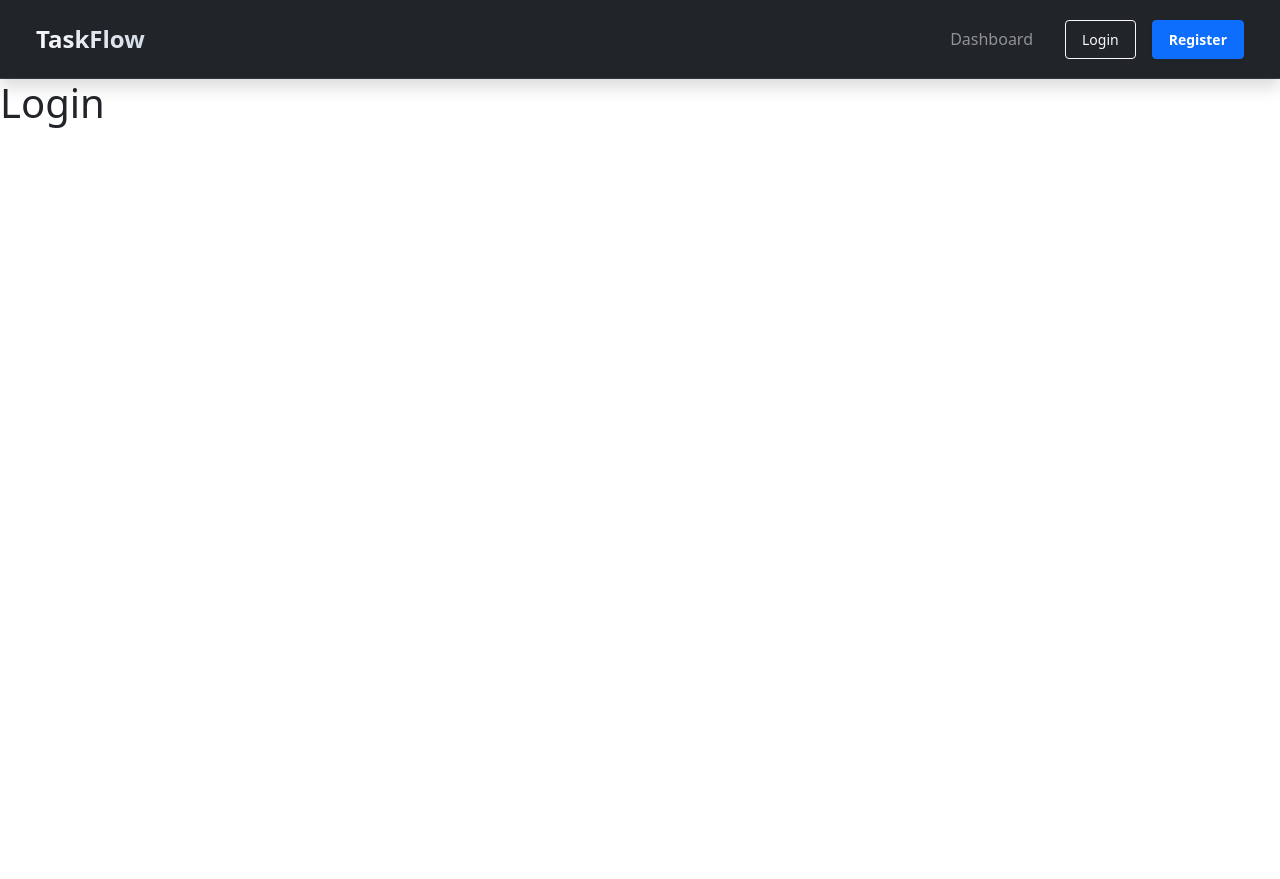
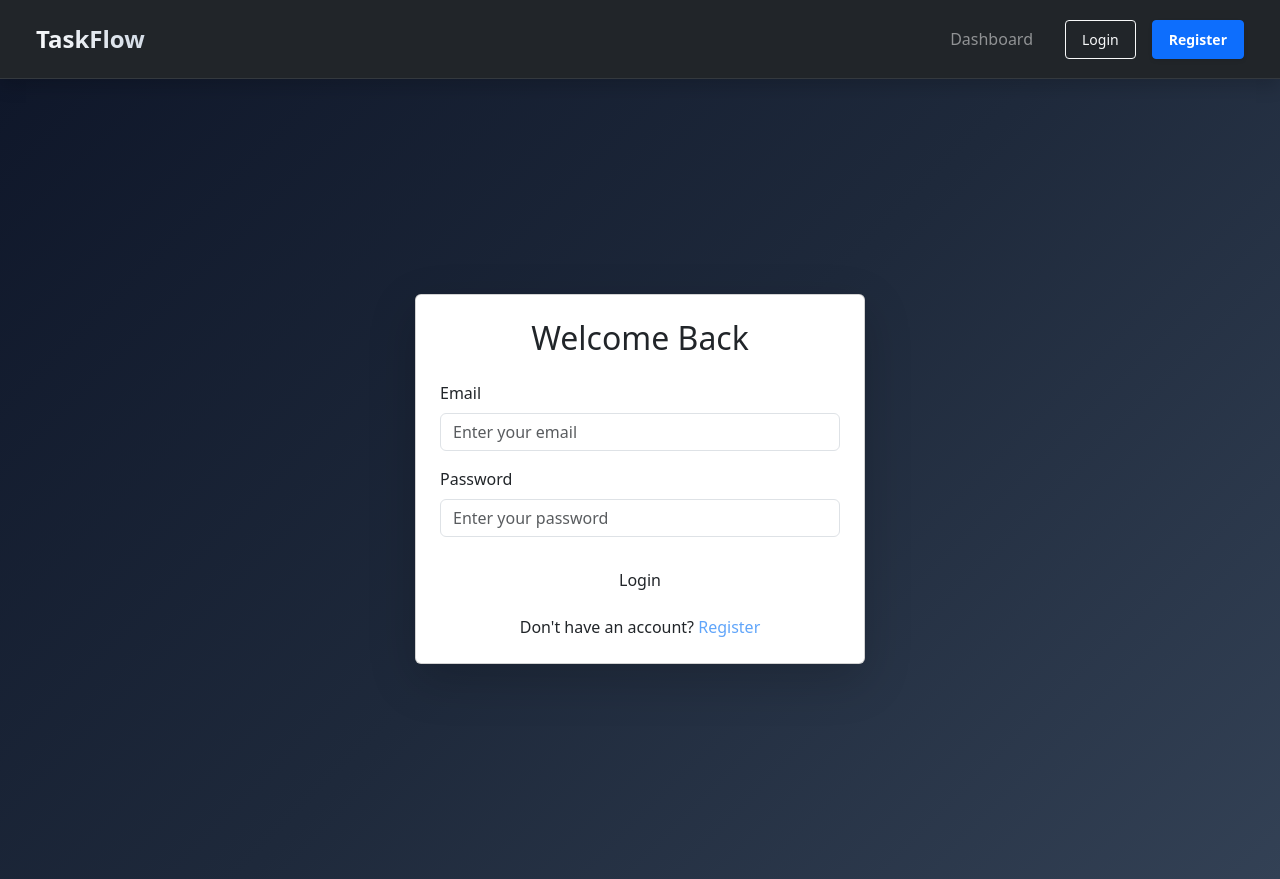
Before and after one commit to devacharya80/task-tracker, a React app in the folder frontend/: page /login in a window 1280 px wide. Before the commit the page ends 800 px from the top, so only its background shows below. Built offline with nearby package versions, Linux system fonts and the light colour scheme; the HTML template or start-up script is replaced by a standard one.

Commit message:
Added hero section and client side validation

```diff
--- a/frontend/src/landing_pages/login/Login.jsx
+++ b/frontend/src/landing_pages/login/Login.jsx
@@ -1,10 +1,78 @@
 
 // Login.jsx
+import { useState } from "react";
+import { Link } from "react-router-dom";
+import "./login.css";
+
 function Login() {
+  const [formData, setFormData] = useState({
+    email: "",
+    password: "",
+  });
+
+  const handleChange = (e) => {
+    setFormData({
+      ...formData,
+      [e.target.name]: e.target.value,
+    });
+  };
+
+  const handleSubmit = (e) => {
+  e.preventDefault();
+
+  if (!formData.email || !formData.password) {
+    alert("Please fill in all fields");
+    return;
+  }
+
+  console.log(formData);
+};
+
   return (
-    <>
-      <h1>Login</h1>
-    </>
+    <div className="login-page">
+      <div className="card login-card shadow-lg">
+        <div className="card-body p-4">
+          <h2 className="text-center mb-4">Welcome Back</h2>
+
+          <form onSubmit={handleSubmit}>
+            <div className="mb-3">
+              <label className="form-label">Email</label>
+              <input
+                type="email"
+                name="email"
+                className="form-control login-input"
+                placeholder="Enter your email"
+                value={formData.email}
+                onChange={handleChange}
+              />
+            </div>
+
+            <div className="mb-4">
+              <label className="form-label">Password</label>
+              <input
+                type="password"
+                name="password"
+                className="form-control login-input"
+                placeholder="Enter your password"
+                value={formData.password}
+                onChange={handleChange}
+              />
+            </div>
+
+            <button type="submit" className="btn login-btn w-100">
+              Login
+            </button>
+          </form>
+
+          <p className="text-center mt-3 mb-0">
+            Don't have an account?{" "}
+            <Link to="/register" className="register-link">
+              Register
+            </Link>
+          </p>
+        </div>
+      </div>
+    </div>
   );
 }
 
--- /dev/null
+++ b/frontend/src/landing_pages/login/login.css
@@ -0,0 +1,63 @@
+.login-page {
+  min-height: 100vh;
+  display: flex;
+  justify-content: center;
+  align-items: center;
+
+  background: linear-gradient(
+    135deg,
+    #0f172a,
+    #1e293b,
+    #334155
+  );
+}
+
+.login-card {
+  width: 100%;
+  max-width: 450px;
+
+  background: rgba(30, 41, 59, 0.95);
+  border: 1px solid #475569;
+  border-radius: 16px;
+
+  color: #f8fafc;
+}
+
+.login-input {
+  background-color: #334155;
+  border: 1px solid #475569;
+  color: white;
+}
+
+.login-input:focus {
+  background-color: #334155;
+  color: white;
+  border-color: #3b82f6;
+  box-shadow: 0 0 0 0.15rem rgba(59, 130, 246, 0.25);
+}
+
+.login-input::placeholder {
+  color: #94a3b8;
+}
+
+.login-btn {
+  background-color: #3b82f6;
+  color: white;
+  border: none;
+  padding: 12px;
+  font-weight: 600;
+}
+
+.login-btn:hover {
+  background-color: #2563eb;
+  color: white;
+}
+
+.register-link {
+  color: #60a5fa;
+  text-decoration: none;
+}
+
+.register-link:hover {
+  text-decoration: underline;
+}
```
